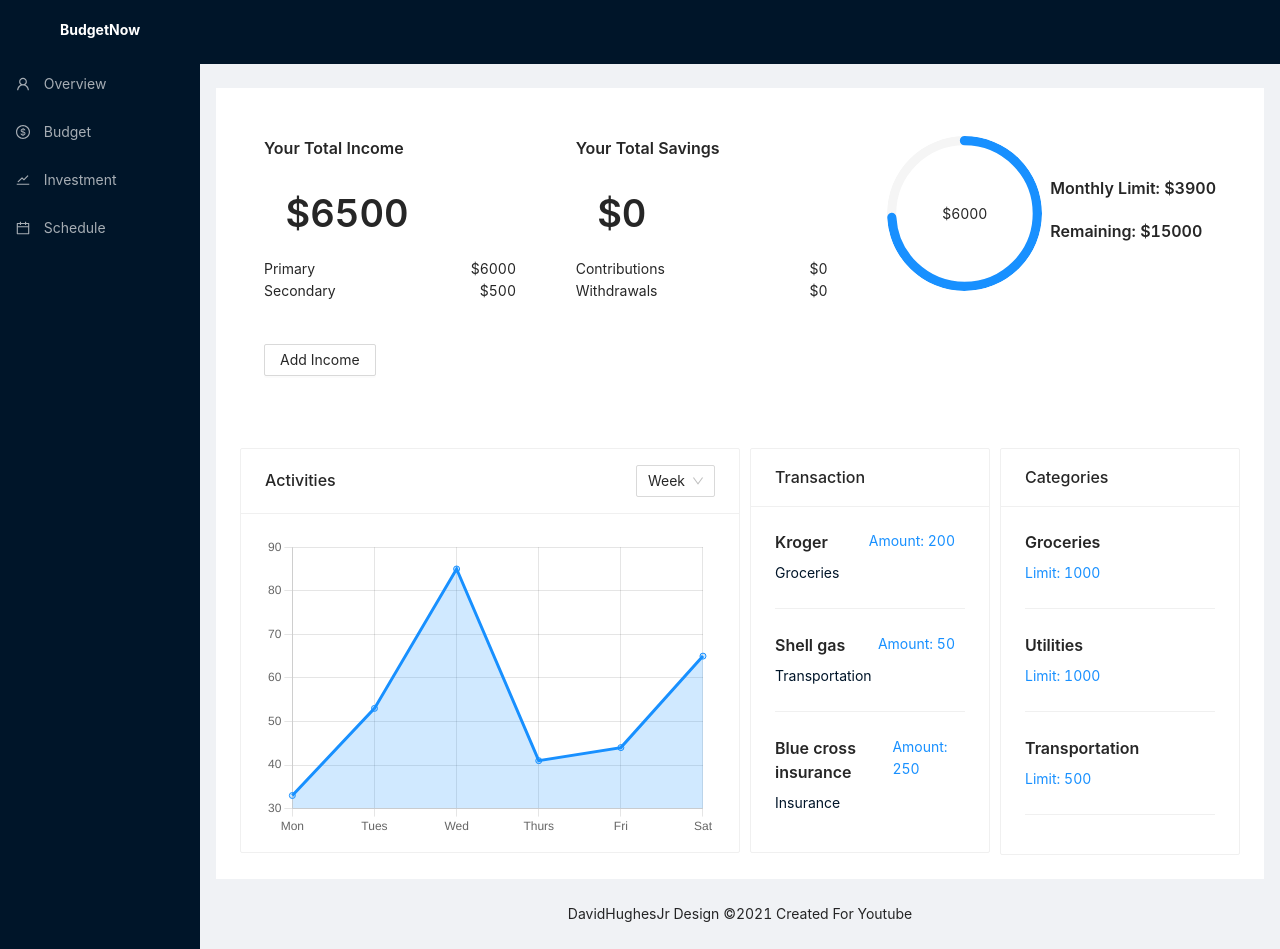
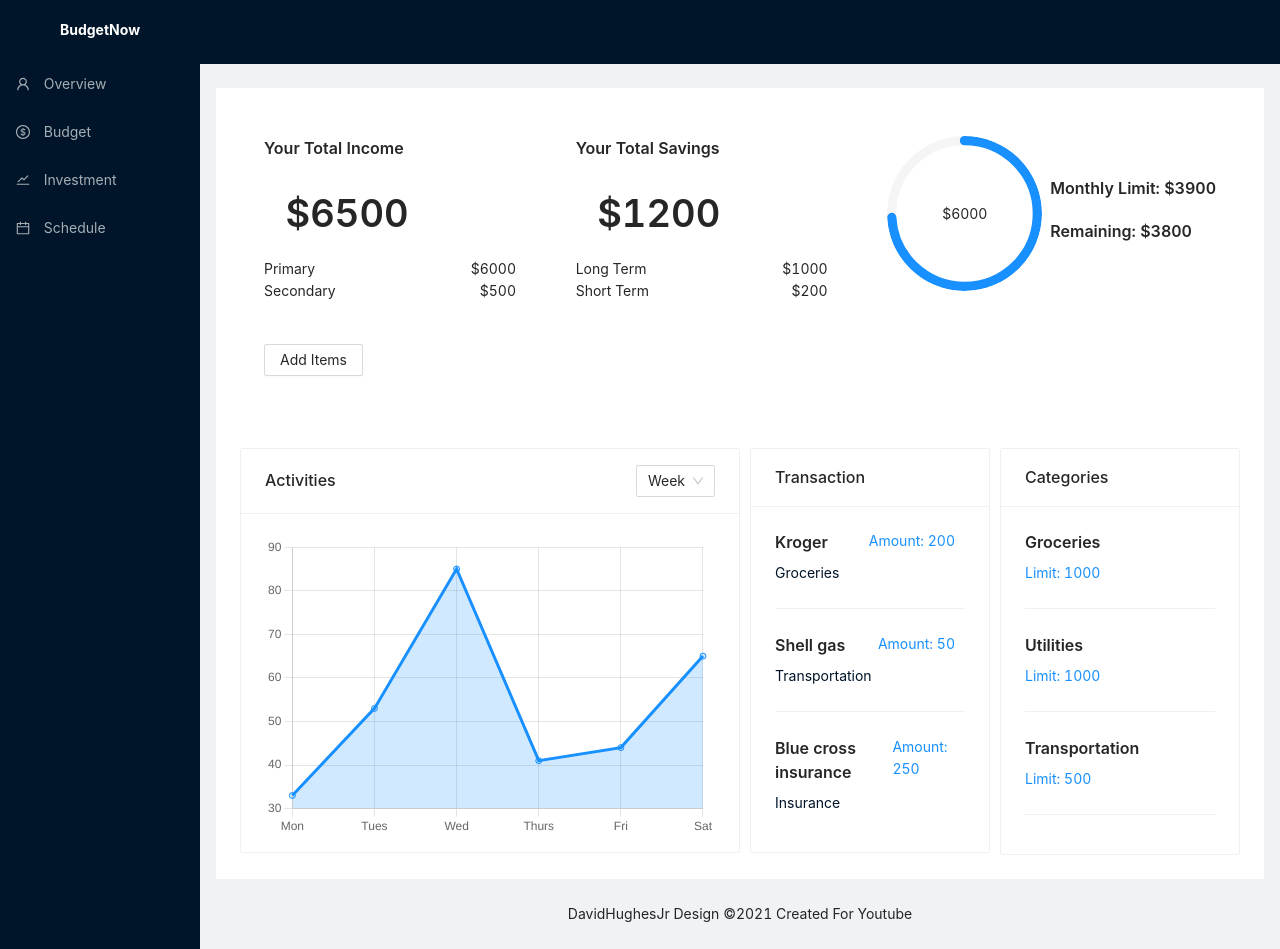
Before and after one commit to DavidHughesJr/budgetnow, a React (Create React App) app: page /budget in a window 1280 px wide. Built offline with nearby package versions, Linux system fonts and the light colour scheme.

Commit message:
transactions

```diff
--- a/src/components/events/IncomeForm.jsx
+++ b/src/components/events/IncomeForm.jsx
@@ -8,7 +8,7 @@ import {
 } from 'antd';
 import React, { useState, useContext } from 'react';
 import { BudgetContext } from '../../context/BudgetContextProvider';
-import uuid from 'react-uuid';
+
 
 
 
@@ -73,7 +73,7 @@ const IncomeForm = ({ isShown, setIsShown }) => {
                     <Button onClick={handleClose} className='btn-form-close'> Close </Button>
                 </div>
                 <Typography>
-                    <pre> Add Income </pre>
+                    <pre> Add Income Or Savings </pre>
                 </Typography>
                 <Form.Item label="Type">
                     <Select onChange={(e) => setName(e)}>
--- a/src/components/pages/Budget.jsx
+++ b/src/components/pages/Budget.jsx
@@ -40,14 +40,18 @@ const Budget = () => {
   const { categories } = useContext(BudgetContext)
   const { transactions } = useContext(BudgetContext)
   const totalIncome = budget[0].amount + budget[1].amount
+  const totalSavings = budget[2].amount + budget[3].amount
 
   const budgetAndSavings = [
     { text: 'Your Total Income', title: `$${totalIncome}`, subtitle1: 'Primary', subtitle1Text: `$${budget[0].amount}`, subtitle2: 'Secondary', subtitle2Text: `$${budget[1].amount}` },
-    { text: 'Your Total Savings', title: `$0`, subtitle1: 'Contributions', subtitle1Text: `$0`, subtitle2: 'Withdrawals', subtitle2Text: `$0` },
+    { text: 'Your Total Savings', title: `$${totalSavings}`, subtitle1: 'Long Term', subtitle1Text: `$${budget[2].amount}`, subtitle2: 'Short Term', subtitle2Text: `$${budget[3].amount}` },
   ]
 
   const totalBudget = categories.reduce((acc, arr) => acc + arr.cap,
     0)
+
+    // put transactions here subtract transactions from total budget
+  const remainingBudget = totalBudget - 100
 
 
   const options = {
@@ -113,12 +117,12 @@ const Budget = () => {
               <Progress width='155px' type="circle" percent={75} format={amount => `$${budget[0].amount}`} />
               <div >
                 <Title level={5}> Monthly Limit: ${totalBudget}  </Title>
-                <Title level={5}> Remaining:  $15000 </Title>
+                <Title level={5}> Remaining:  ${remainingBudget} </Title>
               </div>
             </Space>
           </Card>
           <Card className='btn-center no-border'>
-            <Button onClick={handlePopup}> Add Income </Button>
+            <Button onClick={handlePopup}> Add Items </Button>
           </Card>
         </Space>
         <div className='layout-2' direction='horizontal'>
```
